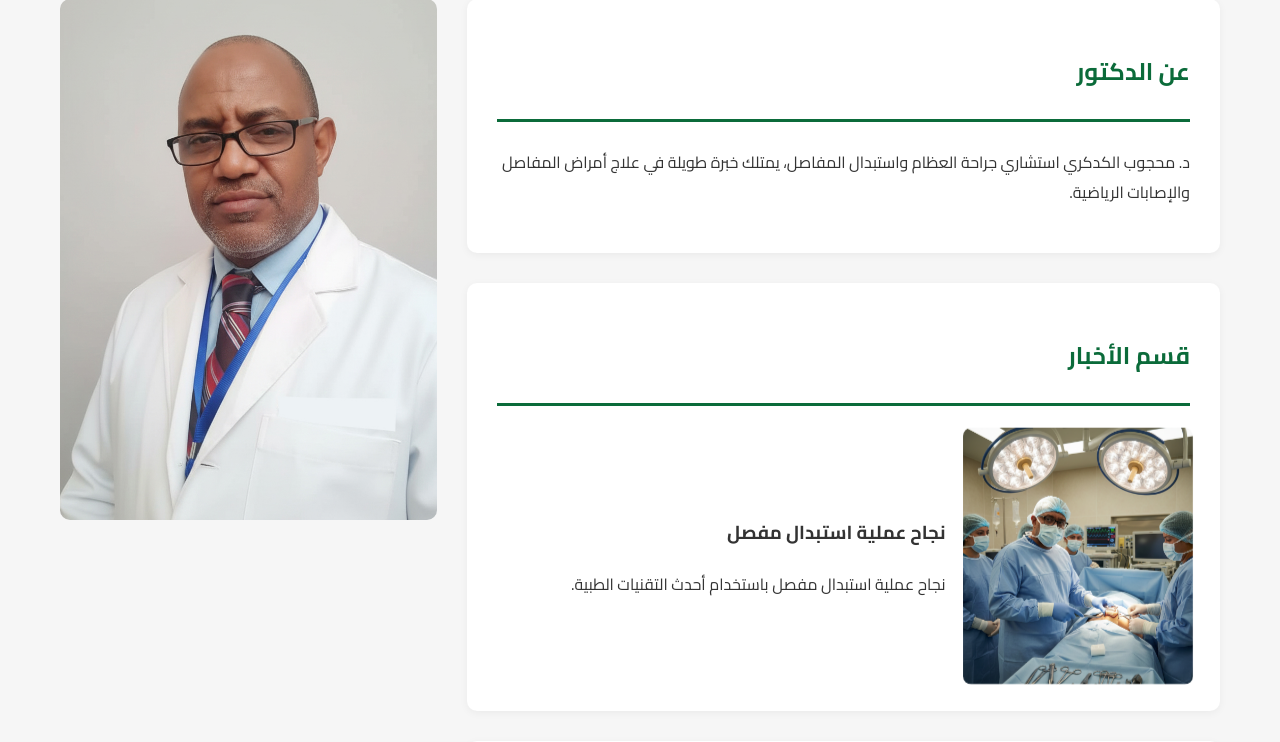
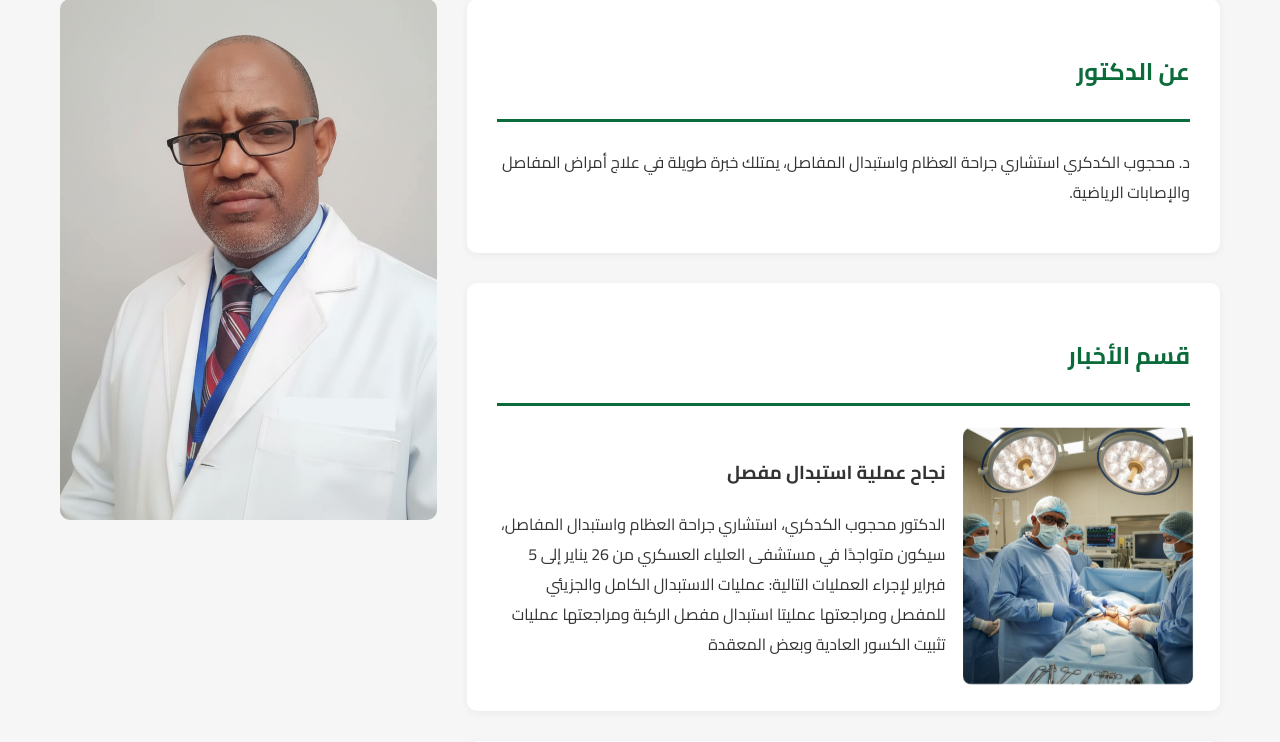
Before and after one commit to temtuba8-jpg/Dr.-Mahjoub0, a Flask app: page / in a window 1280 px wide. Shown: the part 170-912 px from the top of the page. Run offline with Flask 3, Linux system fonts and the light colour scheme.

Commit message:
Update index.html

```diff
--- a/templates/index.html
+++ b/templates/index.html
@@ -267,7 +267,13 @@ footer a:hover{color:#fff}
     <div>
       <h3>نجاح عملية استبدال مفصل</h3>
       <p>
-        نجاح عملية استبدال مفصل باستخدام أحدث التقنيات الطبية.
+        الدكتور محجوب الكدكري، استشاري جراحة العظام واستبدال المفاصل، سيكون متواجدًا في مستشفى العلياء العسكري من 26 يناير إلى 5 فبراير لإجراء العمليات التالية:
+
+عمليات الاستبدال الكامل والجزيئي للمفصل ومراجعتها
+
+عمليتا استبدال مفصل الركبة ومراجعتها
+
+عمليات تثبيت الكسور العادية وبعض المعقدة
       </p>
     </div>
   </div>
```
